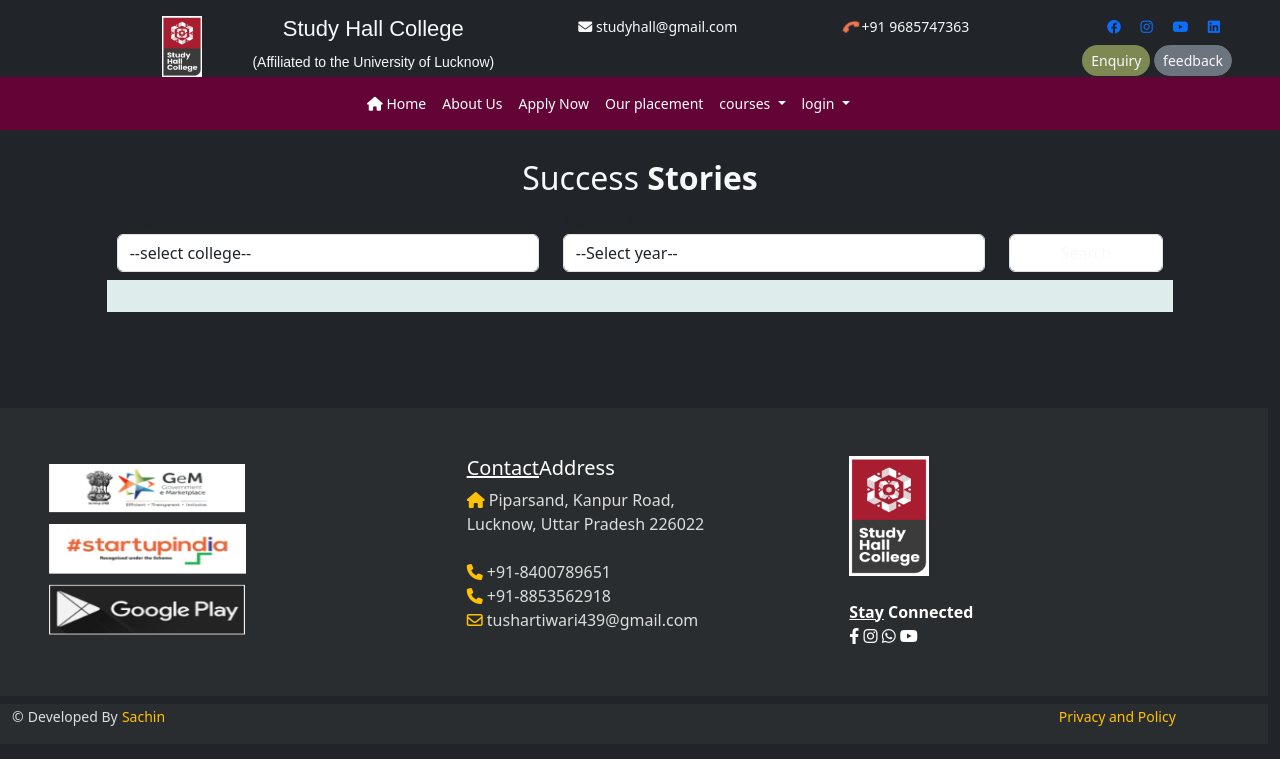
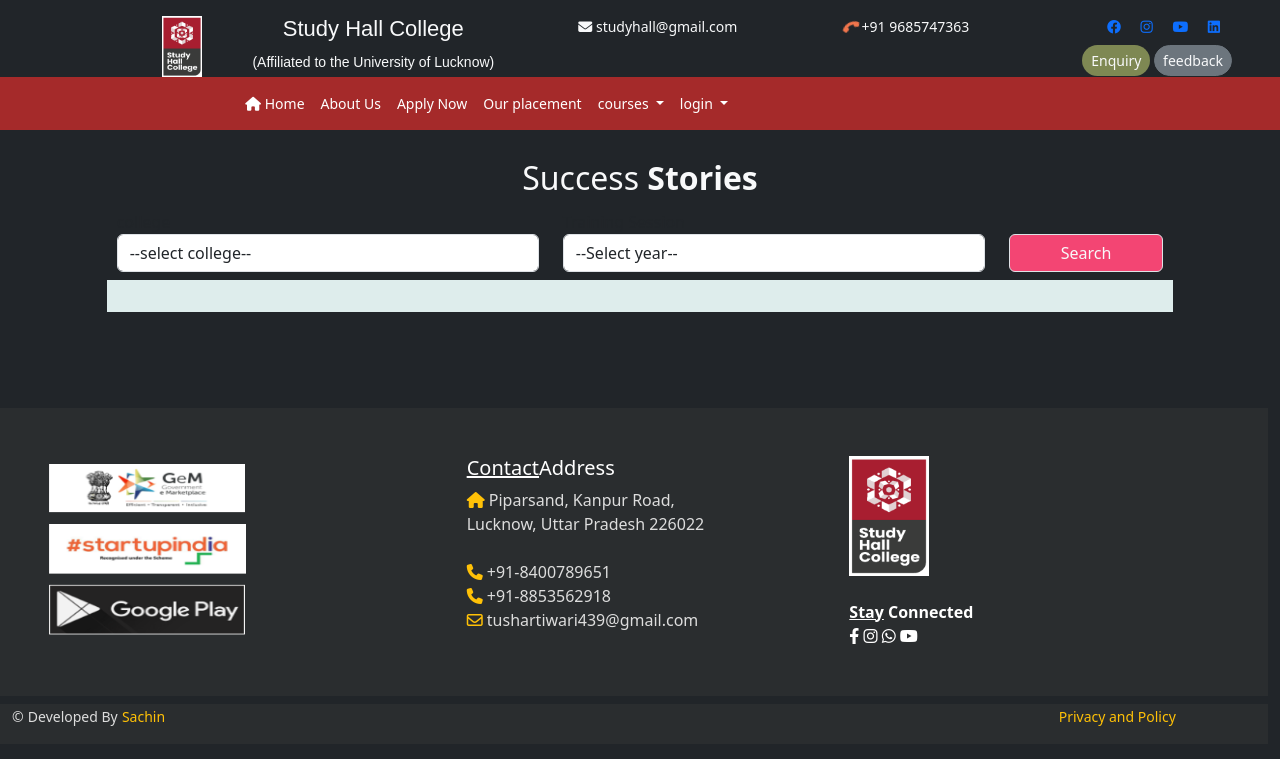
Before and after one commit to sachinkumar5086/College-Project, a Django app: page /successstory/ in a window 1280 px wide. Shown: the top 759 px of the page. Run offline with Django 5.2, Linux system fonts and the light colour scheme; some libraries are stand-ins or nearby versions.

Commit message:
successfully update

```diff
--- /dev/null
+++ b/studyHall/static/css/userStyle.css
@@ -0,0 +1,48 @@
+:root
+        {
+        --bgcolor1:#f34573;
+        --bgcolor2:#a52a2a;
+        --txtcolor1:#f34573;
+        --txtcolor2:#2a6171;
+        }
+
+
+    .bg-mycolor1
+        {
+         background:var(--bgcolor1 ) !important;
+        }
+    .bg-mycolor2
+        {
+         background:var(--bgcolor2) !important;
+        }
+    .txt-mycolor1
+        {
+         color:var(--txtcolor1) !important;
+         }
+    .txt-mycolor2
+        {
+         color:var(--txtcolor2) !important;
+         }
+
+
+
+
+
+            #menu ul li a
+            {
+            color:white;
+            font-size:14px !important;
+            }
+            #menu
+            {
+            background:transparent !important
+            }
+            .dropdown-menu{
+                color: white;
+                background-color: rgb(43, 72, 41);
+                text-decoration: none;
+
+            }
+            .dropdown-menu a:hover{
+                background-color: rgb(43, 72, 41);
+            }
--- a/studyHall/templates/userbase.html
+++ b/studyHall/templates/userbase.html
@@ -6,6 +6,7 @@
     <title>Title</title>
     <link href="{% static 'css/bootstrap.css'%}" rel="stylesheet"/>
     <link href="{% static 'css/all.css'%}" rel="stylesheet"/>
+    <link href="{% static 'css/userStyle.css'%}" rel="stylesheet"/>
         <style>
             .bg-mycolor2{
                 background-color:rgb(99, 3, 54);
@@ -32,8 +33,8 @@
         </style>
 </head>
 <body>
-        <div class="container-fluid bg-dark py-3" style="background:#2a2d2f;">
-            <div class="row t1 header mt-" >
+        <div class="container-fluid bg-dark py-3">
+            <div class="row t1 header" >
                 <div class="col-sm-2 text-light" >
 
                     <img src="{%static 'images/logo.png'%}" class="img-fluid" alt="logo" style="max-width: 50px; margin-left:140px;padding-left: 10px;">
@@ -67,11 +68,11 @@
             </div>
 
             <!-- row 2 -->
-            <div class="row t2 bg-mycolor2 header" style="padding-left:335px;">
-                <div class="col-sm-12 ">
+            <div class="row t2 bg-mycolor2 header ">
+                <div class="col-sm-8 mx-auto ">
                     <!--start menu--->
                     <nav class="navbar navbar-expand-lg bg-body-tertiary" id="menu">
-          <div class="container-fluid">
+          <div class="container-fluid ">
 
             <button class="navbar-toggler" type="button" data-bs-toggle="collapse" data-bs-target="#navbarNav" aria-controls="navbarNav" aria-expanded="false" aria-label="Toggle navigation">
               <span class="navbar-toggler-icon"></span>
```
Also changed, not shown: studyHall/templates/404.html (added, +11 -0 lines).
